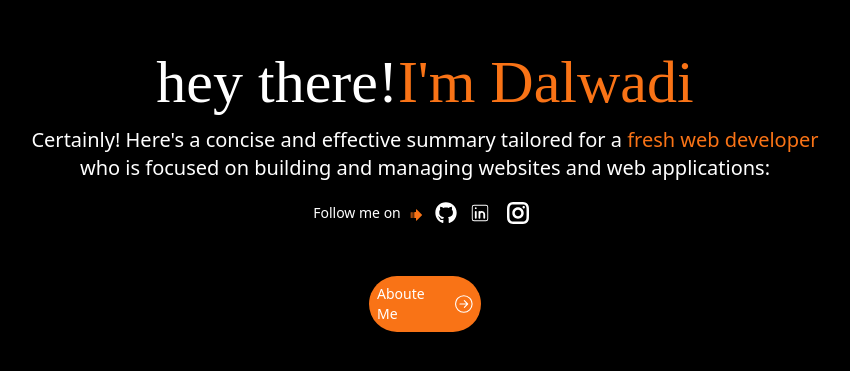
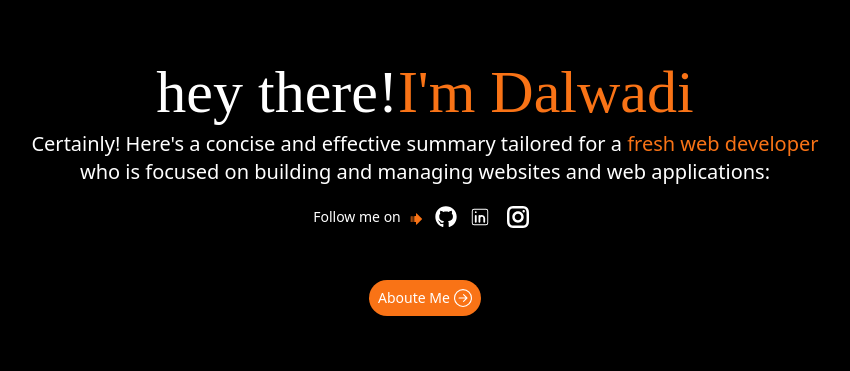
Before and after one commit to dalwadi1/myportfoliyo, a React (Vite) app: page / in a window 1280 px wide. Shown: the part 209-580 px from the top of the page, without its empty margins (215-1065 px from the left). Built offline with nearby package versions, Linux system fonts and the light colour scheme.

Commit message:
add social media links

```diff
--- a/src/Views/Home.jsx
+++ b/src/Views/Home.jsx
@@ -16,16 +16,17 @@ const Home = () => {
                 <div className='flex items-center justify-center h-screen'>
                     <div className='flex-col md:container justify-center mx-auto items-center text-white'>
                         {/* <img src="./images/Rutvik4.png" className='rounded-full container mx-auto w-52 h-52' alt="" /> */}
-                        <h1 className='md:text-6xl xs:text-4xl text-center md:flex md:items-center md:justify-center -mt-1' style={{ fontFamily: 'Josefin Sans' }}>hey there! <h2 className='text-orange-500 hover:text-red-900 cursor-pointer'>I'm Dalwadi</h2></h1>
+                        <h1 className='md:text-6xl xs:text-4xl text-center md:flex md:items-center md:justify-center -mt-1' style={{ fontFamily: 'Josefin Sans' }}>hey there! <span className='text-orange-500 hover:text-red-900 cursor-pointer'>I'm Dalwadi</span></h1>
                         <h1 className="mt-2 md:container mx-auto xs:w-screen xs:text-center xs:text-sm md:text-xl">Certainly! Here's a concise and effective summary tailored for a <span className='text-orange-500
                         '>fresh web developer</span> <br className='xs:hidden md:block' /> who is focused on building and managing websites and web applications:</h1>
                         <div className='flex mt-2 items-center justify-center xs:text-sm'>
                             <h1 className='mt-2 mr-2 flex justify-center items-center '>Follow me on <PiArrowFatLinesRightFill className='ml-2 mt-1 text-orange-500' /></h1>
                             <Link to='https://github.com/dalwadi1'><FaGithub className='mt-2 xs:text-2xl md:text-3xl cursor-pointer hover:bg-orange-500 rounded-lg p-1 hover:text-black' /></Link>
                             <Link to='https://www.linkedin.com/in/parmar-rutvik-70a347253/'><CiLinkedin className='mt-2 xs:text-2xl md:text-3xl mx-1 cursor-pointer hover:bg-orange-500 rounded-lg p-1 hover:text-black' /></Link>
-                            <GrInstagram className='mt-2 xs:text-2xl md:text-3xl mx-1 cursor-pointer hover:bg-orange-500 rounded-lg p-1 hover:text-black' />
+                            <Link to='https://www.instagram.com/parmar__rutvik?utm_source=qr&igsh=cjllYXhqdDE1ODY3'><GrInstagram className='mt-2 xs:text-2xl md:text-3xl mx-1 cursor-pointer hover:bg-orange-500 rounded-lg p-1 hover:text-black' /></Link>
+
                         </div>
-                        <Link to='/About' className='w-28 mt-5 mx-auto bg-orange-500 rounded-full p-2 flex items-center justify-center hover:text-black hover:bg-white text-sm'>Aboute Me<BsArrowRightCircle className='ml-2 text-lg' /></Link>
+                        <Link to='/About' className='w-28 mt-5 mx-auto bg-orange-500 rounded-full xs:p-1 md:p-2 flex items-center justify-center hover:text-black hover:bg-white text-sm'>Aboute Me<BsArrowRightCircle className='ml-1 text-lg' /></Link>
                     </div>
                 </div>
             </div>
--- a/src/Views/Projects.jsx
+++ b/src/Views/Projects.jsx
@@ -1,5 +1,5 @@
 import React from 'react'
-import GoogleFontLoader from 'react-font-loader';
+import ReactFontLoader from 'react-font-loader';
 import { Link } from 'react-router-dom';
 import { IoMdHome } from "react-icons/io";
 
@@ -10,14 +10,8 @@ const Projects = () => {
 
     return (
         <>
-            <GoogleFontLoader
-                fonts={[
-                    {
-                        font: 'Josefin Sans',
-                        weights: [400, 700],
-                    },
-                ]}
-            />
+            <ReactFontLoader url='https://fonts.googleapis.com/css2?family=Josefin+Sans:ital,wght@0,100..700;1,100..700&display=swap' />
+
             <div className='h-full w-full bg-black'>
                 <div className="container mx-auto flex sticky top-5 items-center justify-between">
                     <h1 className='text-white md:text-3xl cursor-pointer xs:text-sm text-center' style={{ fontFamily: 'Josefin Sans' }}>My <span className='text-orange-500'>Projects!</span></h1>
```
